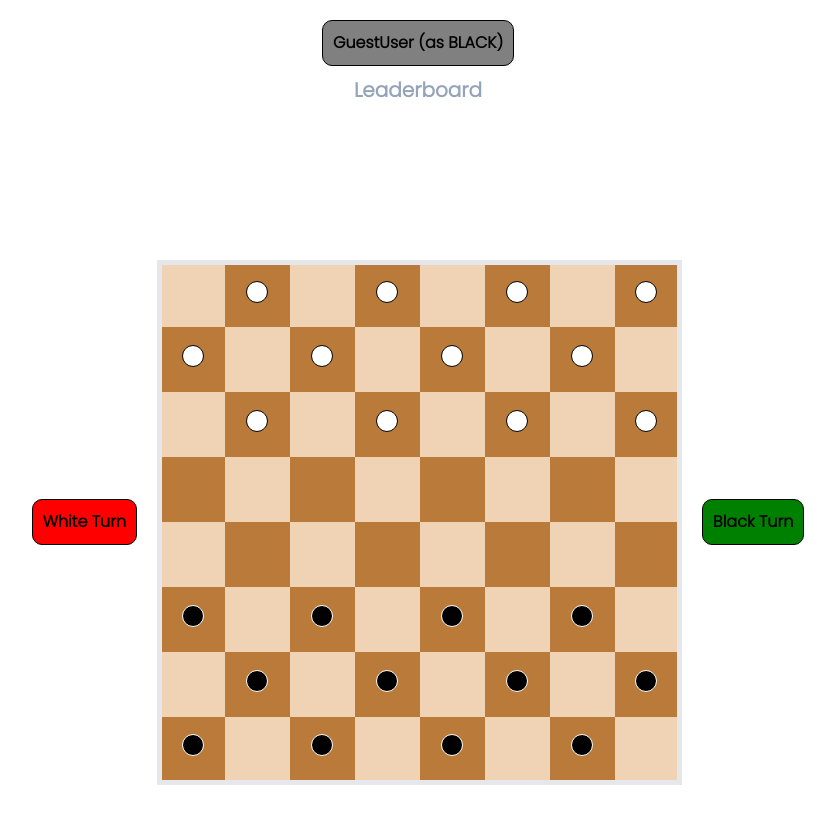
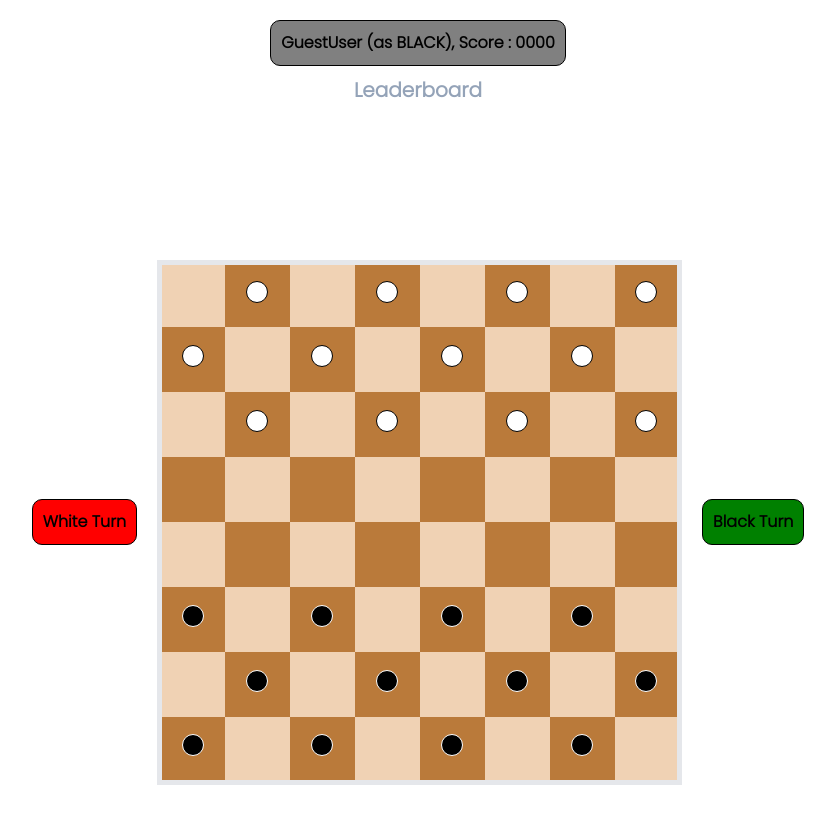
Before and after one commit to yotakeys/game-checkers-web, a plain HTML site: page page/game.html in a window 1280 px wide. Shown: the whole page, without its empty margins (222-1057 px from the left). Drawn offline with nearby package versions, Linux system fonts and the light colour scheme; no server answers; sample sign-in values are in the browser's storage.

Commit message:
docs: add documentation

```diff
--- a/page/game.html
+++ b/page/game.html
@@ -13,7 +13,7 @@
 </head>
 
 <body>
-    <div id="account">GuestUser (as BLACK)<br></div>
+    <div id="account">GuestUser (as BLACK), Score : 0000<br></div>
         <div class="text-slate-900 font-bold text-xl mb-2 text-center"><a class="text-slate-400"
                 href="leaderboard.html">Leaderboard</a>
         </div>
```
Also changed, not shown: page/leaderboard.html (+1 -1 lines), 1 other file.
